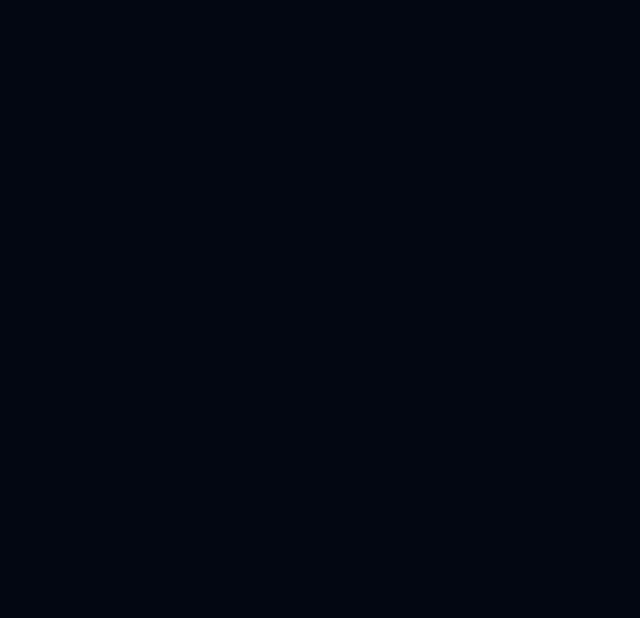
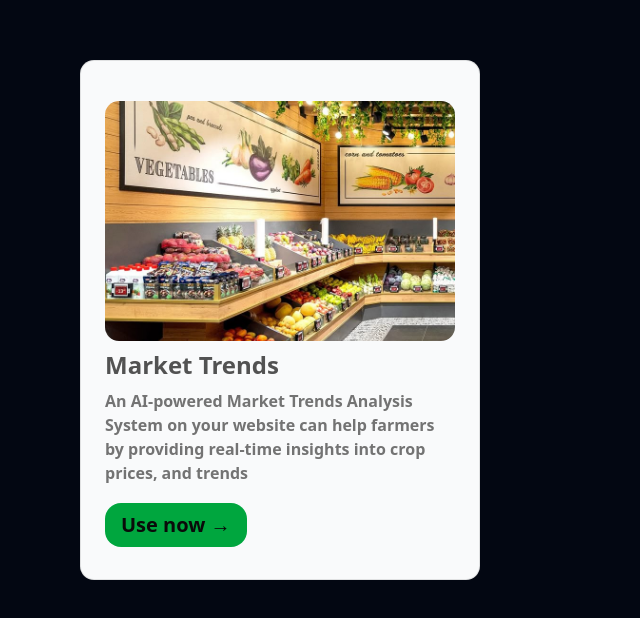
Before and after one commit to junaidshaikh2004/FasalGuru, a React (Vite) app in the folder frontend/: page /features in a window 1280 px wide. Shown: the part 1670-2288 px from the top of the page, without its empty margins (0-640 px from the left). Before the commit the page ends 1618 px from the top, so only its background shows below. Built offline with nearby package versions, Linux system fonts and the light colour scheme.

Commit message:
market trends

```diff
--- a/frontend/src/pages/Features.tsx
+++ b/frontend/src/pages/Features.tsx
@@ -31,6 +31,12 @@
       img: "src/assets/irigation.jpg",
       navigateTo: () => navigate("/smart-irigation"),
     },
+    {
+      title: "Market Trends",
+      para: "An AI-powered Market Trends Analysis System on your website can help farmers by providing real-time insights into crop prices, and trends",
+      img: "src/assets/market.jpg",
+      navigateTo: () => navigate("/market-trends"),
+    },
   ];
 
   return (
```
Also changed, not shown: frontend/src/assets/market.jpg (added).
